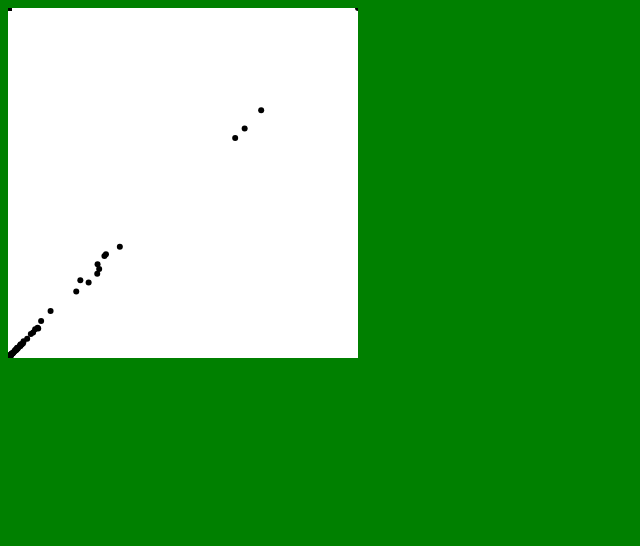
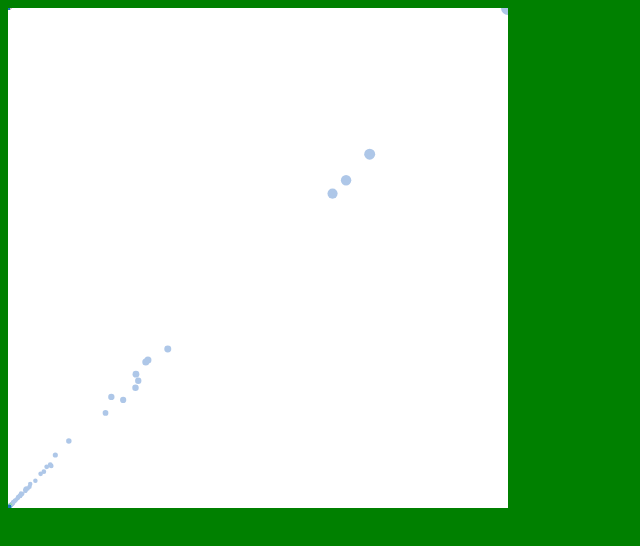
Before and after one commit to MarkhamShofner/d3-exploration, a plain HTML site: page index.html in a window 1280 px wide. Shown: the whole page, without its empty margins (0-640 px from the left). Drawn offline with nearby package versions, Linux system fonts and the light colour scheme.

Commit message:
add in new styles for data representation. change size of circle and color of circle based on fields

```diff
--- a/script.js
+++ b/script.js
@@ -1,12 +1,16 @@
-// var scale = d3.scale.linear()
-//   .domain([0, 1])
-//   .range([0, 100]);
 
-var outerWidth = 350;
-var outerHeight = 350;
+var outerWidth = 500;
+var outerHeight = 500;
 var circleRadius = 2;
 var xColumn = "2010 [YR2010]";
 var yColumn = "2011 [YR2011]";
+var rColumn = "2012 [YR2012]";
+var colorColumn = "Series Name";
+var filter1 = "GDP growth (annual %)";
+
+// tethering size of the circle to another variable
+var rMin = 2;
+var rMax = 7;
 
 var svg = d3.select("body").append("svg")
   .attr("width", outerWidth)
@@ -14,24 +18,41 @@ var svg = d3.select("body").append("svg")
 
 var xScale = d3.scale.linear().range([0, outerWidth]);
 var yScale = d3.scale.linear().range([outerHeight, 0]);
+var rScale = d3.scale.linear().range([rMin, rMax]);
 
 function render(data) {
-  xScale.domain(d3.extent(data, function (d){ return d[xColumn]; }));
-  yScale.domain(d3.extent(data, function (d){ return d[yColumn]; }));
+  xScale.domain(d3.extent(data, function(d) {
+    return d[xColumn];
+  }));
+  yScale.domain(d3.extent(data, function(d) {
+    return d[yColumn];
+  }));
+  rScale.domain(d3.extent(data, function(d) {
+    return d[rColumn];
+  }));
+  var colorScale = d3.scale.category20();
 
   // Bind data
   var circles = svg.selectAll("circle").data(data);
   // Enter
-  circles.enter().append("circle")
-    .attr("r", 3);
+  circles.enter().append("circle");
+  // .attr("r", 3);
+
   // Update
   circles
     .attr("cx", function(d) {
-      return xScale(d["2010 [YR2010]"]);
+      return xScale(d[xColumn]);
     })
     .attr("cy", function(d) {
-      return yScale(d["2011 [YR2011]"]);
+      return yScale(d[yColumn]);
+    })
+    .attr("r", function(d) {
+      return rScale(d[rColumn]);
+    })
+    .attr("fill", function(d) {
+      return colorScale(d[colorColumn]);
     });
+
 
   // Exit
   circles.exit().remove();
@@ -47,8 +68,8 @@ d3.csv("./raw_data/Popular_indicators_Data.csv", type, function(data) {
 
 function type(d) {
   // d["Indicator Name"] = parseFloat(d["Indicator Name"]);
-  d["2010 [YR2010]"] = parseFloat(d["2010 [YR2010]"]);
-  d["2011 [YR2011]"] = parseFloat(d["2011 [YR2011]"]);
-  // console.log(d["2010"]);
+  d[xColumn] = parseFloat(d[xColumn]);
+  d[yColumn] = parseFloat(d[yColumn]);
+  d[rColumn] = parseFloat(d[rColumn]);
   return d;
 }
--- a/styles.css
+++ b/styles.css
@@ -5,3 +5,8 @@ body {
 svg {
   background-color: white;
 }
+
+/*circle {
+  fill: none;
+  stroke-width: 5px;
+}*/
```
